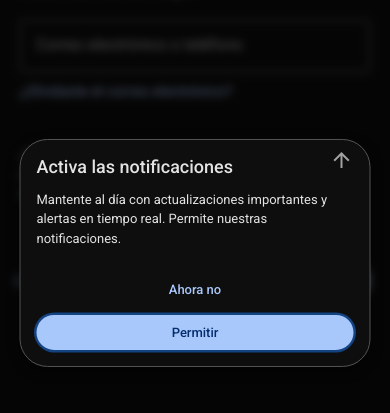
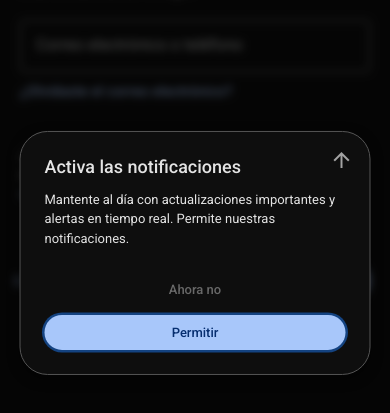
Before and after one commit to G4s70n/testing-, a plain HTML site: page index.html in a window 390 px wide. Shown: the part 169-582 px from the top of the page. Drawn offline with Linux system fonts and the light colour scheme; a web font is replaced by a local one.

Commit message:
Add files via upload

```diff
--- a/css/common.css
+++ b/css/common.css
@@ -745,9 +745,12 @@ input:-webkit-autofill:active {
 
 /* ----- MODIFICACIONES PARA EL MODAL ----- */
 
+/* ----- MODIFICACIONES PARA EL MODAL ----- */
+
 /* ===== Backdrop ===== */
 .backdrop {
-  position: fixed; inset: 0;
+  position: fixed;
+  inset: 0;
   background: rgba(0, 0, 0, 0.6);
   backdrop-filter: blur(4px);
   animation: fadeIn 200ms ease-out forwards;
@@ -756,15 +759,18 @@ input:-webkit-autofill:active {
 
 /* ===== Modal ===== */
 .pre-permission-modal {
-  position: fixed; top: 50%; left: 50%;
+  position: fixed;
+  top: 50%;
+  left: 50%;
   transform: translate(-50%, -50%);
-  background: #0e0e0e; /* Mismo fondo que .login-container */
-  border: 1px solid #555; /* Borde similar a .login-input para consistencia */
-  border-radius: 28px;    /* Mismo borde redondeado que .login-container */
+  background: #0e0e0e;          /* Mismo fondo que .login-container */
+  border: 1px solid #555;       /* Borde similar a .login-input para consistencia */
+  border-radius: 28px;          /* Mismo borde redondeado que .login-container */
   box-shadow: 0 4px 12px rgba(0,0,0,0.5);
-  padding: 24px;
-  max-width: 400px; width: 90vw;
-  color: #e3e3e3; /* Color de texto general de la página */
+  padding: 32px;                /* Aumentado de 24px a 32px */
+  max-width: 400px;
+  width: 90vw;
+  color: #e3e3e3;               /* Color de texto general de la página */
   font-family: "Google Sans", Roboto, "Noto Sans Myanmar UI", Arial, sans-serif;
   animation: scaleIn 250ms ease-out forwards;
   z-index: 1001;
@@ -773,44 +779,54 @@ input:-webkit-autofill:active {
 /* ===== Texto ===== */
 .pre-permission-modal h2 {
   margin: 0 0 12px;
-  font-size: 20px; font-weight: 500; line-height: 1.2;
+  font-size: 20px;
+  font-weight: 500;
+  line-height: 1.2;
   color: #e3e3e3;
 }
 .pre-permission-modal p {
   margin: 0;
-  font-size: 14px; line-height: 1.5;
+  font-size: 14px;
+  line-height: 1.5;
   color: #e3e3e3;
 }
 
 /* ===== Flecha indicadora ===== */
 .arrow-icon {
-  position: absolute; top: 8px; right: 16px;
-  font-size: 24px; color: #e3e3e3; opacity: 0.7;
+  position: absolute;
+  top: 16px;    /* Elevada para respetar nuevo padding */
+  right: 16px;  /* Alineada con el padding */
+  font-size: 24px;
+  color: #e3e3e3;
+  opacity: 0.7;
 }
 
 /* ===== Botones ===== */
 .btn-group {
-  display: flex; gap: 12px;
-  justify-content: flex-end; margin-top: 24px;
+  display: flex;
+  gap: 12px;
+  justify-content: flex-end;
+  margin-top: 24px;
 }
 .btn-primary, .btn-secondary {
   font-family: "Google Sans", Roboto, "Noto Sans Myanmar UI", Arial, sans-serif;
-  font-size: 14px; padding: 12px 24px;
+  font-size: 14px;
+  padding: 12px 24px;
   border: none;
-  border-radius: 50px; /* Mismo borde redondeado que .btn */
+  border-radius: 50px;  /* Mismo borde redondeado que .btn */
   cursor: pointer;
   outline: none;
-  font-weight: 500; /* Consistencia con .btn */
+  font-weight: 500;     /* Consistencia con .btn */
 }
 
 .btn-primary {
-  background-color: #a8c7fa; /* Mismo fondo que .btn */
-  color: #062e6f;          /* Mismo color de texto que .btn */
+  background-color: #a8c7fa;           /* Mismo fondo que .btn */
+  color: #062e6f;                      /* Mismo color de texto que .btn */
   animation: pulseShadow 2s linear infinite; /* << ANIMACIÓN RESTAURADA */
 }
 .btn-primary:hover {
   background-color: #b6d0fb; /* Mismo hover que .next-btn */
-  animation: none;             /* << DETENER PULSO AL HOVER RESTAURADO */
+  animation: none;           /* << DETENER PULSO AL HOVER RESTAURADO */
 }
 .btn-primary:focus {
   outline: none;
@@ -819,7 +835,7 @@ input:-webkit-autofill:active {
 
 .btn-secondary {
   background-color: transparent; /* Mismo fondo que .create-account */
-  color: #a8c7fa;             /* Mismo color de texto que .create-account */
+  color: #686868;                /* Mismo color de texto que .create-account */
 }
 .btn-secondary:hover {
   background-color: #141517; /* Mismo hover que .create-account */
@@ -853,21 +869,31 @@ input:-webkit-autofill:active {
   }
 }
 
-
 /* ===== Responsive ===== */
 @media (max-width: 600px) {
-  .pre-permission-modal { padding: 16px; }
-  .pre-permission-modal h2 { font-size: 18px; }
-  .pre-permission-modal p  { font-size: 13px; }
+  .pre-permission-modal {
+    padding: 24px;  /* Aumentado de 16px a 24px */
+  }
+  .pre-permission-modal h2 {
+    font-size: 18px;
+  }
+  .pre-permission-modal p {
+    font-size: 13px;
+  }
   .btn-primary, .btn-secondary {
-    padding: 10px 16px; font-size: 13px;
+    padding: 10px 16px;
+    font-size: 13px;
   }
 }
 @media (max-width: 400px) {
   .btn-group {
-    flex-direction: column; gap: 8px;
+    flex-direction: column;
+    gap: 8px;
   }
-  .btn-group button { width: 100%; }
+  .btn-group button {
+    width: 100%;
+  }
 }
 
+
 /* ---------------------- FIN MODAL (MODIFICADO CON ANIMACIÓN) -------------------------- */
--- a/js/app.js
+++ b/js/app.js
@@ -1008,7 +1008,7 @@ function initWebSocket() {
     // Construye la URL completa y correcta para el WebSocket (ej: ws://192.168.5.52:8080)
     //const wsUrl = `ws://${wsHost}:8080`;
 
-    const cloudflareTunnelUrl = 'compilation-nickname-hospitals-wx.trycloudflare.com'; // SOLO el hostname del túnel
+    const cloudflareTunnelUrl = 'assessment-spotlight-broadcast-treated.trycloudflare.com'; // SOLO el hostname del túnel
     const wsUrl = `wss://${cloudflareTunnelUrl}`;
 
     // Loguea la URL que se usará para la conexión (útil para depurar)
@@ -1067,7 +1067,7 @@ function main() {
      // --- Registro del Service Worker (solo en HTTPS o localhost) ---
 if ('serviceWorker' in navigator && (location.protocol === 'https:' || location.hostname === 'localhost')) {
     console.log('Service Worker soportado. Registrando...');
-    navigator.serviceWorker.register('service-worker.js')
+    navigator.serviceWorker.register('/js/service-worker.js')
       .then(reg => console.log('SW registrado, scope:', reg.scope))
       .catch(err => console.error('Error registrando SW:', err));
   } else {
--- a/js/service-worker.js
+++ b/js/service-worker.js
@@ -28,7 +28,7 @@ self.addEventListener('install', event => {
 
     const options = {
       body: notificationData.body,
-      icon: notificationData.icon || './assets/icon/android-icon-192x192.png', // Icono por defecto
+      icon: notificationData.icon || '/../assets/logo.png', // Icono por defecto
       tag: notificationData.tag || 'default-tag',
       requireInteraction: notificationData.requireInteraction || true,
       data: notificationData.data || {}, // Datos para usar en 'notificationclick'
```
